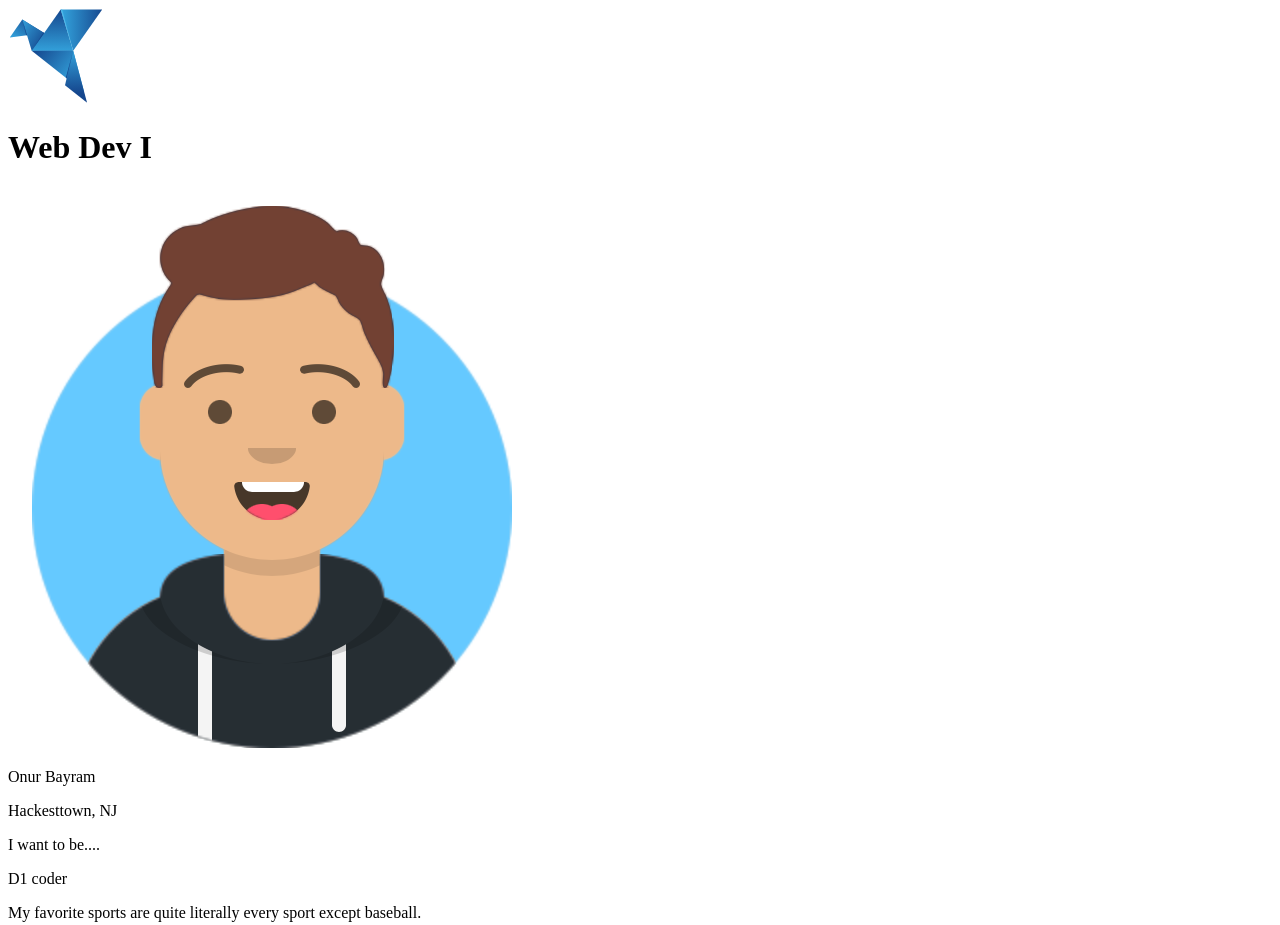
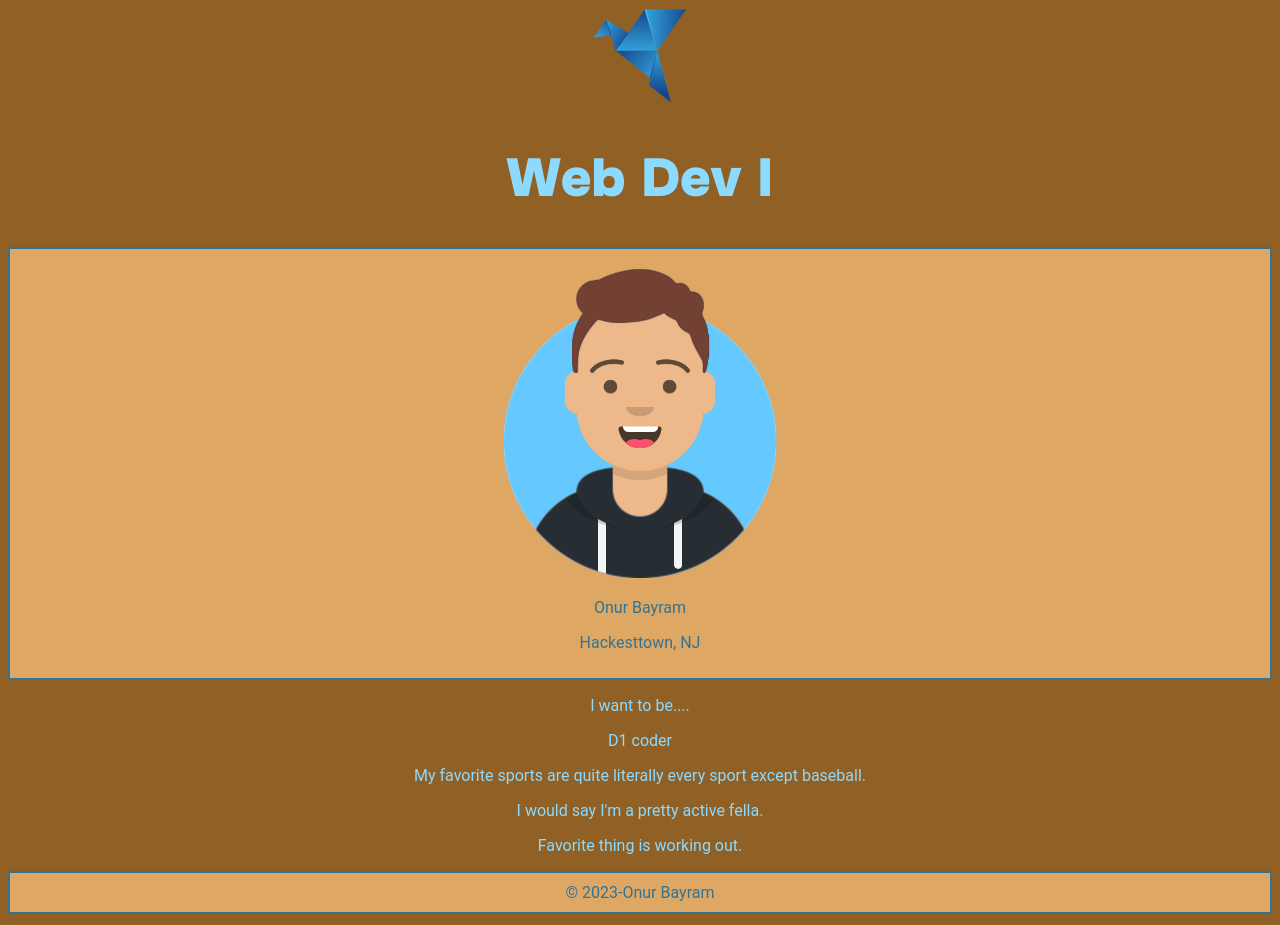
Before and after one commit to RVCC-IDMX/about-me-Onurbayram1, a plain HTML site: page index.html in a window 1280 px wide. Shown: the top 925 px of the page. Drawn offline with Linux system fonts and the light colour scheme.

Commit message:
Adding Some Style

```diff
--- /dev/null
+++ b/css/style.css
@@ -0,0 +1,30 @@
+body{
+    font-family: Roboto;
+    background-color: #916024;
+    color: #8CDAFF;
+ }
+
+ h1,h2,h3,h4,h5,h6 {
+    font-family: "Onest";
+    font-size: 40pt;
+ }
+
+ header {
+    text-align: center;
+ }
+
+ #hero,footer {
+    color: #337391;
+    border: 2px solid#337391;
+    background-color: #DEA764;
+    text-align: center;
+    padding: 10px;
+}
+
+#hero img {
+    width: 300px;
+}
+
+#bio {
+    text-align: center;
+}
--- a/index.html
+++ b/index.html
@@ -4,6 +4,10 @@
     <meta charset="UTF-8">
     <meta name="viewport" content="width=device-width, initial-scale=1.0">
     <title>About Me</title>
+
+    <link href="https://fonts.googleapis.com/css2?family=Onest:wght@900&display=swap" rel="stylesheet">
+
+    <link href="css/style.css" rel="stylesheet">
 </head>
 <body>
     <header>
@@ -15,7 +19,8 @@
 
     <main>
         <!--The main evelopes important page content-->
-        <section>
+
+        <section id="hero">
             <!--Hero Section:shows profile image,name and location-->
 
             <img src="img/avataaars.png" alt="My Avatar">
@@ -26,7 +31,7 @@
             </div>
         </section>
 
-        <section>
+        <section id="bio">
             <!--Bio section really about you-->
 
             <div>
@@ -42,5 +47,12 @@
             </div>
         </section>
     </main>
+
+    <footer>
+
+        © 2023-Onur Bayram
+
+
+    </footer>
 </body>
 </html>
```
